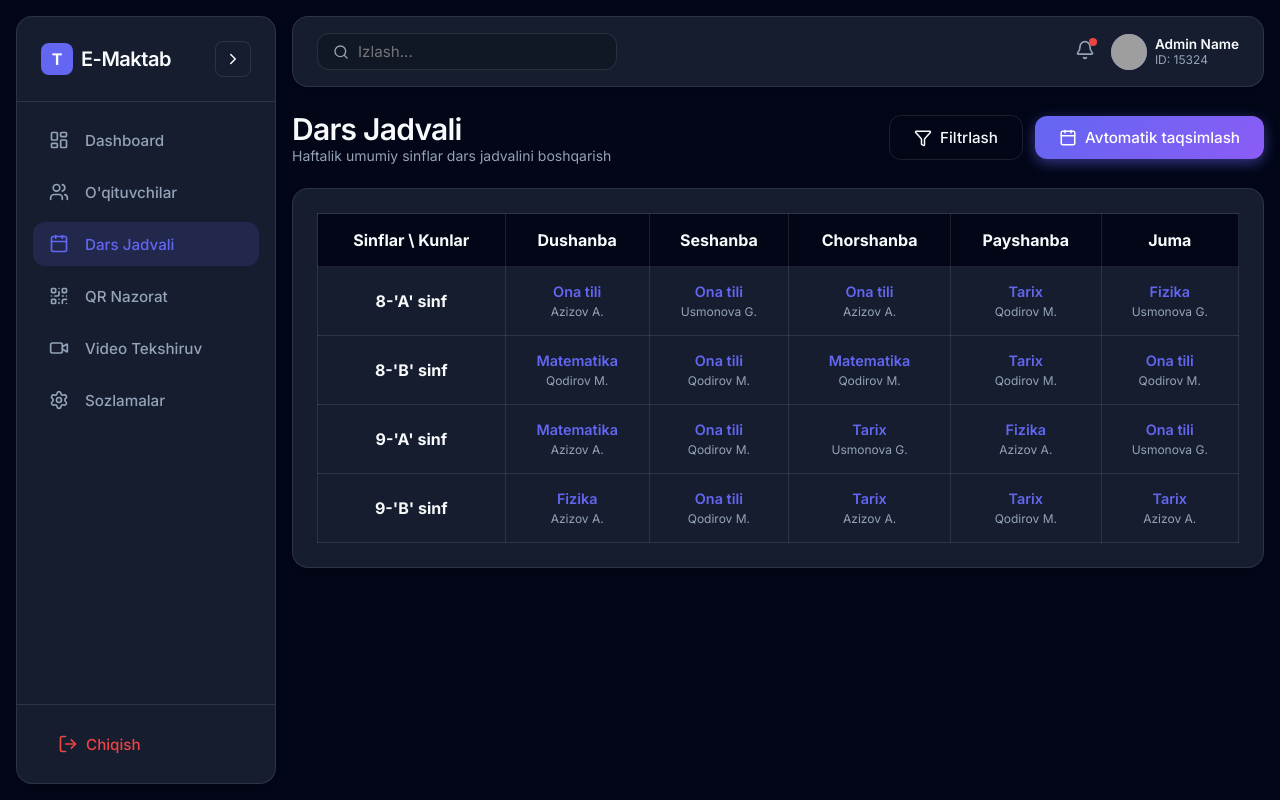
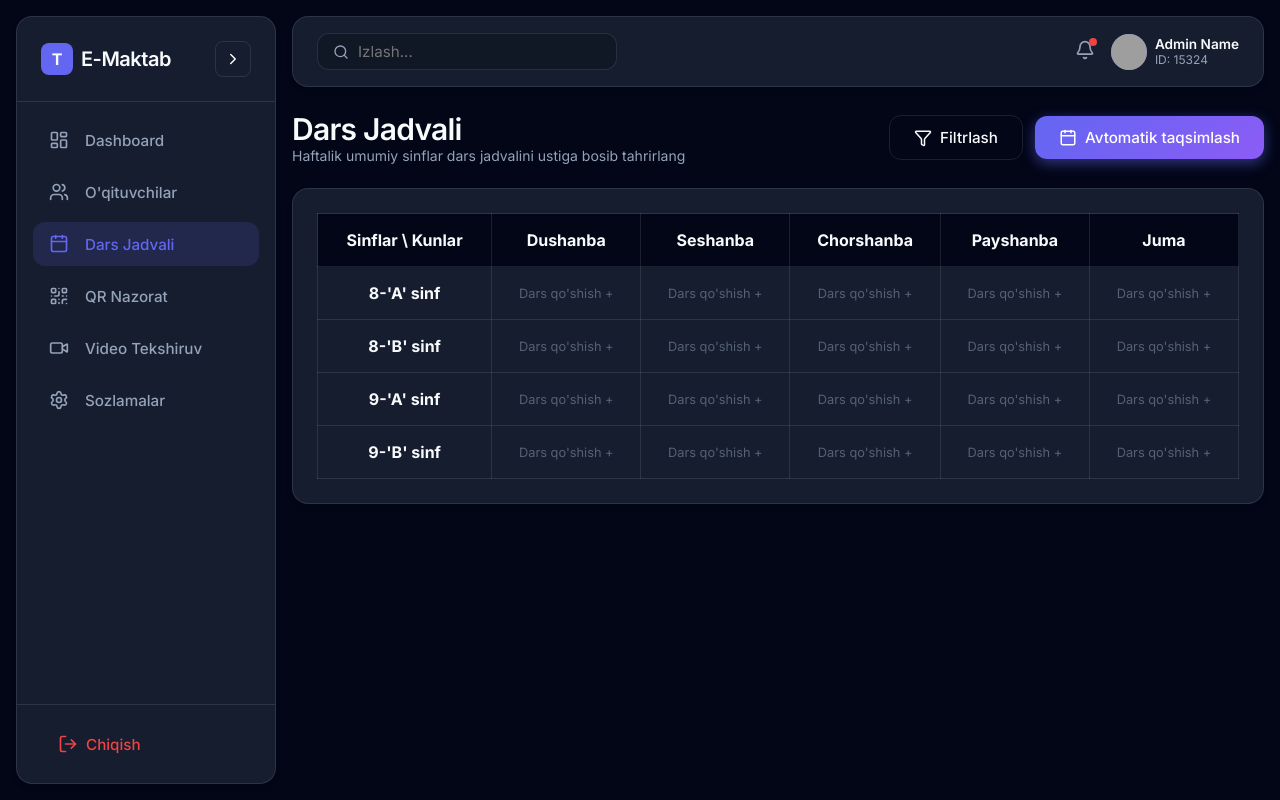
Before and after one commit to sarvar813/teacher-login, a React (Vite) app: page /admin/schedule in a window 1280 px wide. Built offline with nearby package versions, Linux system fonts and the light colour scheme; grey boxes are pictures that could not be loaded.

Commit message:
Dars jadvali toliq ishlaydigan interaktiv holatga keltirildi

```diff
--- a/src/pages/admin/Schedule.jsx
+++ b/src/pages/admin/Schedule.jsx
@@ -1,20 +1,69 @@
-import React from 'react';
+import React, { useState, useEffect } from 'react';
 import { Calendar as CalIcon, Filter } from 'lucide-react';
 
 export default function Schedule() {
   const days = ["Dushanba", "Seshanba", "Chorshanba", "Payshanba", "Juma"];
   const classes = ["8-'A'", "8-'B'", "9-'A'", "9-'B'"];
 
+  const subjects = ["Fizika", "Matematika", "Tarix", "Ona tili", "Ingliz tili"];
+  const teachers = ["Azizov A.", "Qodirov M.", "Usmonova G.", "Toshmatov V."];
+
+  const [schedule, setSchedule] = useState({});
+
+  useEffect(() => {
+    const saved = localStorage.getItem('schoolSchedule');
+    if (saved) {
+      setSchedule(JSON.parse(saved));
+    }
+  }, []);
+
+  const handleCellClick = (cls, day) => {
+    const defaultVal = schedule[`${cls}-${day}`] ? `${schedule[`${cls}-${day}`].subject} - ${schedule[`${cls}-${day}`].teacher}` : "";
+    const input = window.prompt(`Dars kiritish: ${cls} sinf, ${day}\nFormat: Fan nomi - O'qituvchi nomi (masalan: Matematika - Azizov)`, defaultVal);
+
+    if (input !== null) {
+      const parts = input.split('-');
+      const newSchedule = { ...schedule };
+
+      if (input.trim() === '') {
+        delete newSchedule[`${cls}-${day}`];
+      } else {
+        newSchedule[`${cls}-${day}`] = {
+          subject: parts[0]?.trim() || "Noma'lum Fan",
+          teacher: parts[1]?.trim() || "Noma'lum O'qituvchi"
+        };
+      }
+
+      setSchedule(newSchedule);
+      localStorage.setItem('schoolSchedule', JSON.stringify(newSchedule));
+    }
+  };
+
+  const generateAutoSchedule = () => {
+    if (!window.confirm("Barcha darslar avtomatik yangilansinmi? (Eski jadval o'chadi)")) return;
+
+    const newSchedule = {};
+    classes.forEach(cls => {
+      days.forEach(day => {
+        const rSub = subjects[Math.floor(Math.random() * subjects.length)];
+        const rTeach = teachers[Math.floor(Math.random() * teachers.length)];
+        newSchedule[`${cls}-${day}`] = { subject: rSub, teacher: rTeach };
+      });
+    });
+    setSchedule(newSchedule);
+    localStorage.setItem('schoolSchedule', JSON.stringify(newSchedule));
+  };
+
   return (
     <div className="flex-col gap-6 animate-fade-in" style={{ height: '100%' }}>
       <div className="flex-between">
         <div>
           <h1 className="heading-2">Dars Jadvali</h1>
-          <p className="text-muted">Haftalik umumiy sinflar dars jadvalini boshqarish</p>
+          <p className="text-muted">Haftalik umumiy sinflar dars jadvalini ustiga bosib tahrirlang</p>
         </div>
         <div className="flex-center gap-3">
           <button className="btn btn-outline"><Filter size={18}/> Filtrlash</button>
-          <button className="btn btn-primary"><CalIcon size={18} /> Avtomatik taqsimlash</button>
+          <button className="btn btn-primary" onClick={generateAutoSchedule}><CalIcon size={18} /> Avtomatik taqsimlash</button>
         </div>
       </div>
 
@@ -34,14 +83,27 @@ export default function Schedule() {
             {classes.map(cls => (
               <tr key={cls}>
                 <td style={{ padding: '1rem', border: '1px solid var(--surface-border)', fontWeight: 'bold' }}>{cls} sinf</td>
-                {days.map(day => (
-                  <td key={day} style={{ padding: '1rem', border: '1px solid var(--surface-border)', cursor: 'pointer' }} className="glass-hover">
-                    <div className="flex-col gap-1">
-                      <span style={{ fontSize: '0.9rem', color: 'var(--primary)', fontWeight: 600 }}>{["Fizika", "Matematika", "Tarix", "Ona tili"][Math.floor(Math.random()*4)]}</span>
-                      <span className="text-muted" style={{ fontSize: '0.75rem' }}>{["Azizov A.", "Qodirov M.", "Usmonova G."][Math.floor(Math.random()*3)]}</span>
-                    </div>
-                  </td>
-                ))}
+                {days.map(day => {
+                  const data = schedule[`${cls}-${day}`];
+                  return (
+                    <td
+                      key={day}
+                      style={{ padding: '1rem', border: '1px solid var(--surface-border)', cursor: 'pointer', transition: 'all 0.2s' }}
+                      className="glass-hover"
+                      onClick={() => handleCellClick(cls, day)}
+                      title="Tahrirlash uchun bosing"
+                    >
+                      {data ? (
+                        <div className="flex-col gap-1">
+                          <span style={{ fontSize: '0.9rem', color: 'var(--primary)', fontWeight: 600 }}>{data.subject}</span>
+                          <span className="text-muted" style={{ fontSize: '0.75rem' }}>{data.teacher}</span>
+                        </div>
+                      ) : (
+                        <div className="text-muted" style={{ fontSize: '0.8rem', opacity: 0.5 }}>Dars qo'shish +</div>
+                      )}
+                    </td>
+                  );
+                })}
               </tr>
             ))}
           </tbody>
```
